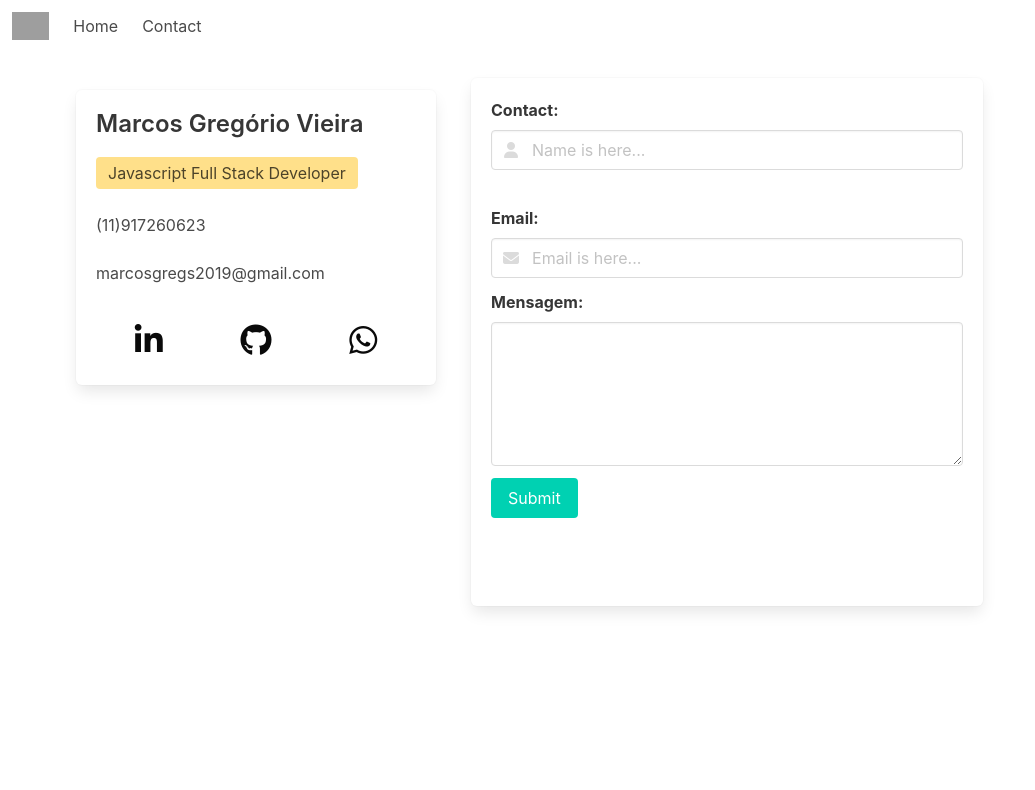
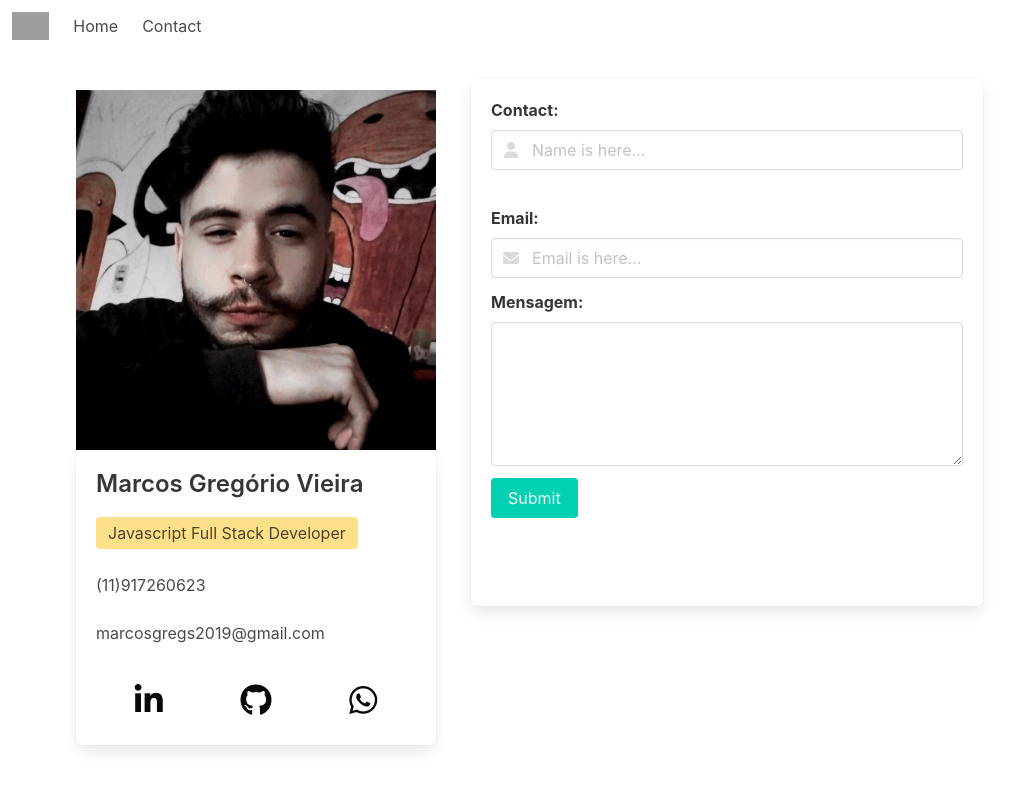
Before and after one commit to marcos-gregs/Cv-bulma, a website: page assets/contact.html in a window 1280 px wide. Shown: the whole page, without its empty margins (0-1035 px from the left). Drawn offline with nearby package versions, Linux system fonts and the light colour scheme; the site is published under a folder, as on GitHub Pages, so addresses that start at the root find nothing; grey boxes are pictures that could not be loaded; some icons are missing.

Commit message:
Update contact.html

```diff
--- a/assets/contact.html
+++ b/assets/contact.html
@@ -36,7 +36,7 @@
 
       <section id="coluna" class="conteiner column is-3">
         <figure class="image is-1280x960">
-          <img src="/assets/img/1630198090995.jpg" alt="" />
+          <img src="./img/1630198090995.jpg" alt="" />
         </figure>
 
         <div class="box">
```
